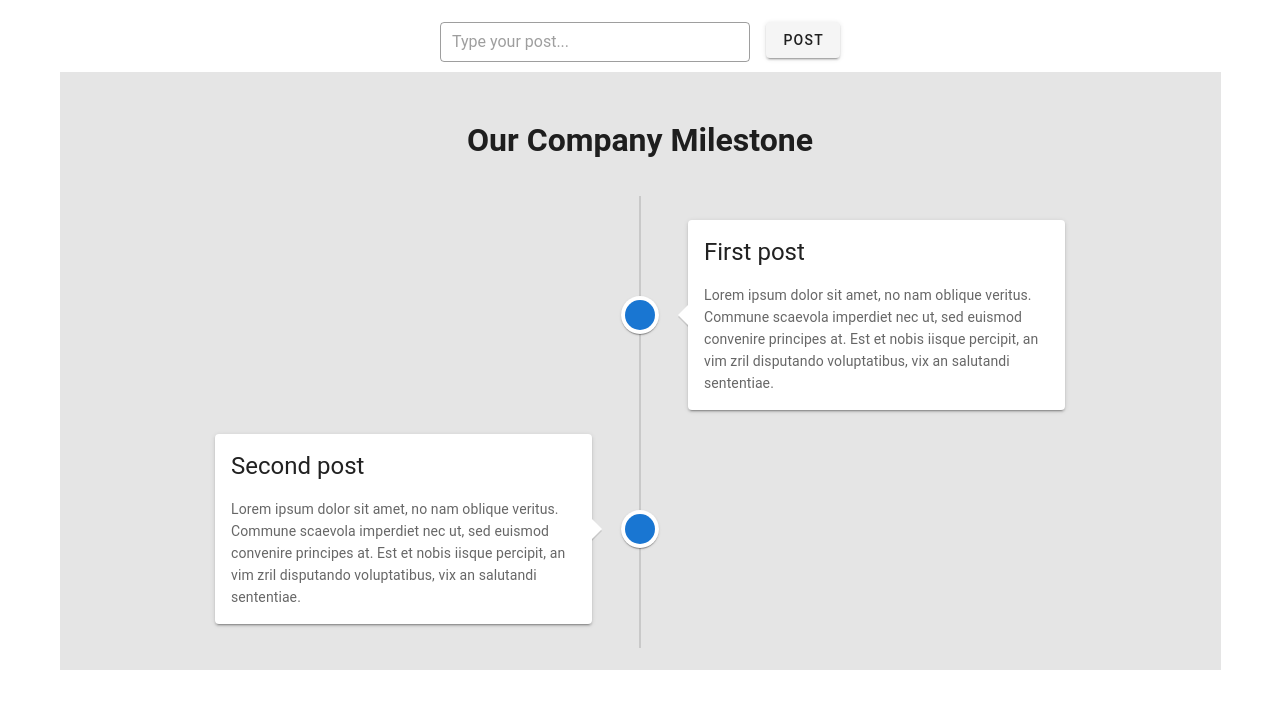
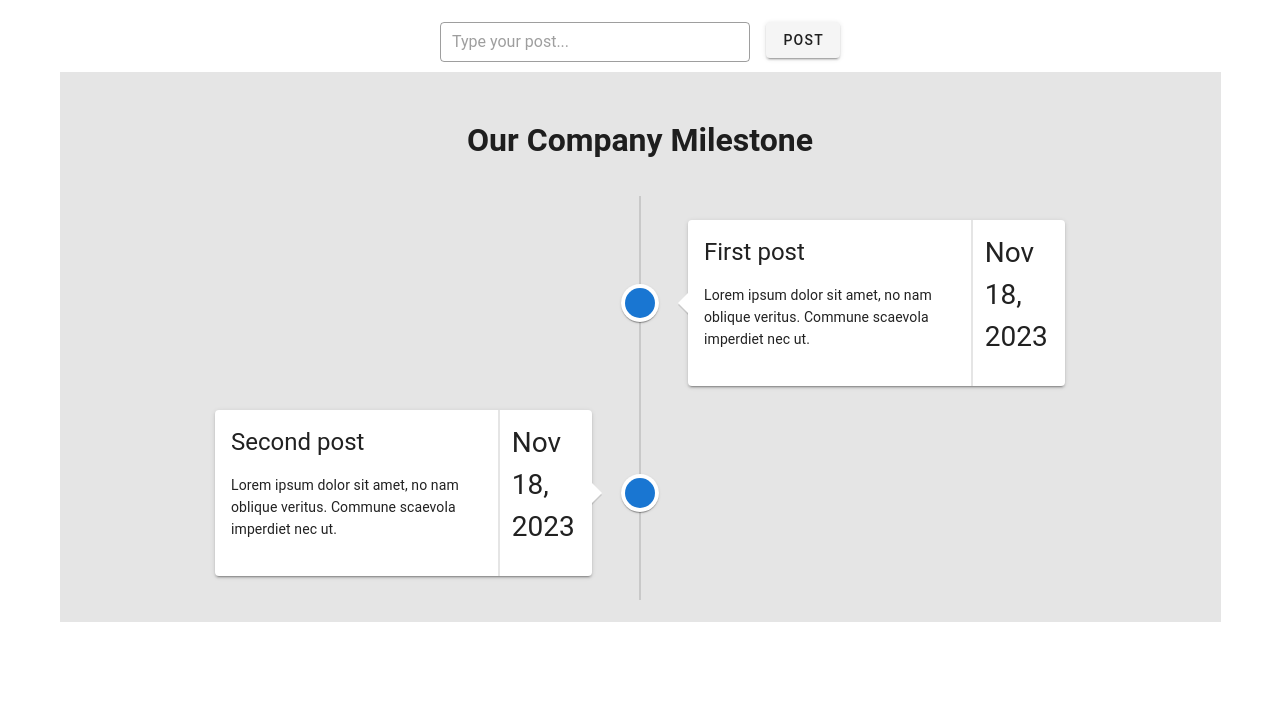
Before and after one commit to mdajgarhossain/vue-timeline-app, a Vue app: page / in a window 1280 px wide. Shown: the top 708 px of the page. Built offline with nearby package versions, Linux system fonts and the light colour scheme.

Commit message:
Formatted date

```diff
--- a/src/components/TimelineContainer.vue
+++ b/src/components/TimelineContainer.vue
@@ -6,15 +6,32 @@
     <v-timeline class="timeline-wrapper">
       <v-timeline-item v-for="post in timeline" :key="post.id">
         <v-card class="elevation-2">
+          <v-row no-gutters>
+            <v-col>
+              <div>
                 <v-card-title class="text-h5">
                   {{ post.text }}
                 </v-card-title>
                 <v-card-text
                   >Lorem ipsum dolor sit amet, no nam oblique veritus. Commune
-            scaevola imperdiet nec ut, sed euismod convenire principes at. Est
-            et nobis iisque percipit, an vim zril disputando voluptatibus, vix
-            an salutandi sententiae.</v-card-text
+                  scaevola imperdiet nec ut.</v-card-text
                 >
+              </div>
+            </v-col>
+            <v-col cols="3" class="card-date">
+              <p class="pa-3">{{ formatDate(post.date) }}</p>
+            </v-col>
+          </v-row>
+          <!-- <div>
+            <v-card-title class="text-h5">
+              {{ post.text }}
+            </v-card-title>
+            <v-card-text
+              >Lorem ipsum dolor sit amet, no nam oblique veritus. Commune
+              scaevola imperdiet nec ut.</v-card-text
+            >
+          </div>
+          <div class="card-date">{{post.date}}</div> -->
         </v-card>
       </v-timeline-item>
     </v-timeline>
@@ -26,6 +43,14 @@
 export default {
   name: "TimelineContainer",
   props: ["timeline", "loading"],
+
+  methods: {
+    formatDate(dateString) {
+      const options = { month: "short", day: "2-digit", year: "numeric" };
+      const date = new Date(dateString);
+      return date.toLocaleDateString("en-US", options);
+    },
+  },
 };
 </script>
 
@@ -47,8 +72,13 @@ export default {
   background: #e5e5e5;
 }
 
-.timeline-wrapper{
+.timeline-wrapper {
   width: 850px;
   margin: 10px auto;
 }
+
+.card-date {
+  border-left: 2px solid #e5e5e5;
+  font-size: 28px;
+}
 </style>
```
Lines whose indentation alone changed are shown as unchanged.
